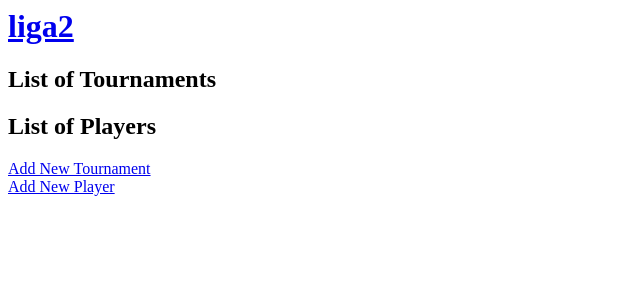
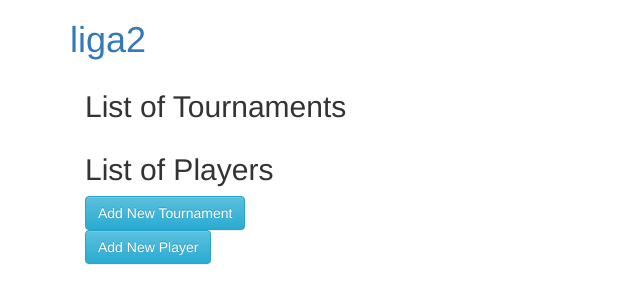
Before and after one commit to rubzo/liga2, a Django app: template liga2/templates/liga2/index.html in a window 1280 px wide. Shown: the top 304 px of the page, without its empty margins (0-640 px from the left). Run offline with Django 3.2, Linux system fonts and the light colour scheme; the template is opened without the code that fills it, so the values that code supplies are empty; some libraries are stand-ins or nearby versions.

Commit message:
started using bootstrap

```diff
--- /dev/null
+++ b/liga2/templates/liga2/base.html
@@ -0,0 +1,23 @@
+<!DOCTYPE html>
+<html>
+  <head>
+    {% block head %}
+    <title>{% block title %}Liga2{% endblock %}</title>
+
+    <link rel="stylesheet" href="https://maxcdn.bootstrapcdn.com/bootstrap/3.3.7/css/bootstrap.min.css" integrity="sha384-BVYiiSIFeK1dGmJRAkycuHAHRg32OmUcww7on3RYdg4Va+PmSTsz/K68vbdEjh4u" crossorigin="anonymous">
+
+    <link rel="stylesheet" href="https://maxcdn.bootstrapcdn.com/bootstrap/3.3.7/css/bootstrap-theme.min.css" integrity="sha384-rHyoN1iRsVXV4nD0JutlnGaslCJuC7uwjduW9SVrLvRYooPp2bWYgmgJQIXwl/Sp" crossorigin="anonymous">
+
+    <script src="https://maxcdn.bootstrapcdn.com/bootstrap/3.3.7/js/bootstrap.min.js" integrity="sha384-Tc5IQib027qvyjSMfHjOMaLkfuWVxZxUPnCJA7l2mCWNIpG9mGCD8wGNIcPD7Txa" crossorigin="anonymous"></script>
+    {% endblock %}
+  </head>
+
+  <body>
+    <div class="container">
+      <h1>
+        <a href="{% url "index" %}">liga2</a>
+      </h1>
+      <div id="content">{% block content %}{% endblock %}</div>
+    </div>
+  </body>
+</html>
--- a/liga2/templates/liga2/header.html
+++ /dev/null
@@ -1 +0,0 @@
-<h1><a href="{% url "index" %}">liga2</a></h1>
--- a/liga2/templates/liga2/index.html
+++ b/liga2/templates/liga2/index.html
@@ -1,7 +1,8 @@
-{% include "liga2/header.html" %}
+{% extends "liga2/base.html" %}
 
+{% block content %}
 
-<div>
+<div class="container">
   <h2>List of Tournaments</h2>
   <ul>
     {% for t in tournaments %}
@@ -10,7 +11,7 @@
   </ul>
 </div>
 
-<div>
+<div class="container">
   <h2>List of Players</h2>
   <ul>
     {% for p in players %}
@@ -19,10 +20,12 @@
   </ul>
 </div>
 
-<div>
-  <a href="{% url 'tournament_add' %}">Add New Tournament</a>
+<div class="container">
+  <a href="{% url 'tournament_add' %}" class="btn btn-info" role="button">Add New Tournament</a>
 </div>
 
-<div>
-  <a href="{% url 'player_add' %}">Add New Player</a>
+<div class="container">
+  <a href="{% url 'player_add' %}" class="btn btn-info" role="button">Add New Player</a>
 </div>
+
+{% endblock %}
--- a/liga2/templates/liga2/player_edit.html
+++ b/liga2/templates/liga2/player_edit.html
@@ -1,8 +1,10 @@
-{% include "liga2/header.html" %}
+{% include "liga2/base.html" %}
 
 {% block content %}
+  <div class="container">
     <form method="POST" class="player-form">{% csrf_token %}
           {{ form.as_p }}
-					<button type="submit">Save</button>
+					<button class="btn btn-info" type="submit">Save</button>
     </form>
+  </div>
 {% endblock %}
```
Also changed, not shown: liga2/templates/liga2/tournament_edit.html (+8 -6 lines), liga2/templates/liga2/tournament_view.html (+13 -2 lines).
